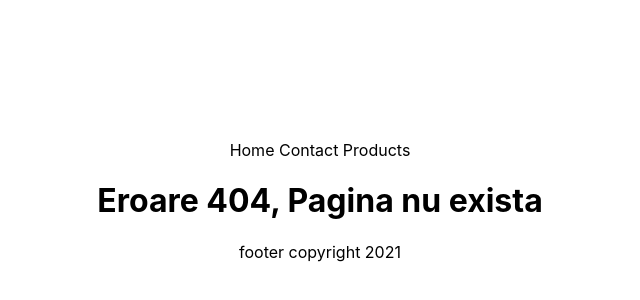
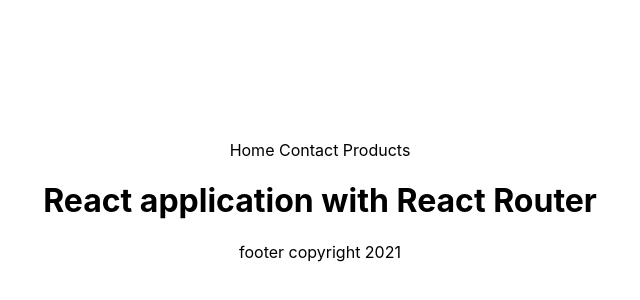
Before and after one commit to cenescu78/g2-final-project, a React (Create React App) app: page /about in a window 1280 px wide. Before the commit this address had no page. Shown: the part 20-320 px from the top of the page, without its empty margins (320-960 px from the left). Built offline with nearby package versions, Linux system fonts and the light colour scheme.

Commit message:
exercise 1

```diff
--- a/src/App.js
+++ b/src/App.js
@@ -4,9 +4,8 @@
 import { ContactUs } from "./pages/contact-us";
 import { NotFound } from "./pages/not-found";
 import { Menu } from "./components/menu";
-import { ProductDetails } from "./pages/products/product-details";
-import { ProductList } from "./pages/products/product-list";
 import { Products } from "./pages/products";
+import { About } from "./pages/about/about";
 
 function App() {
     return (
@@ -16,6 +15,7 @@
                 <Routes>
                     <Route path={'/'} element={<Home />} />
                     <Route path={'/contact-us'} element={<ContactUs />} />
+                    <Route path={'/about/*'} element={<About />} />
                     <Route path={'/produse/*'} element={<Products />} />
                     <Route path={'*'} element={<NotFound />} />
                 </Routes>
--- /dev/null
+++ b/src/pages/about/about-company.js
@@ -0,0 +1,11 @@
+import React from 'react';
+
+export function AboutCompany() {
+
+
+    return (
+        <div>
+            A little more about the company...
+        </div>
+    )
+}
--- /dev/null
+++ b/src/pages/about/about-us.js
@@ -0,0 +1,11 @@
+import React from 'react';
+
+export function AboutUs(){
+
+
+    return (
+        <div>
+            A little more about us...
+        </div>
+    )
+}
--- /dev/null
+++ b/src/pages/about/about.js
@@ -0,0 +1,18 @@
+import React from 'react';
+import { Route, Routes } from "react-router-dom";
+import { AboutUs } from "./about-us";
+import { AboutCompany } from "./about-company";
+
+export function About() {
+
+    return (
+        <div>
+            <h1>React application with React Router</h1>
+
+            <Routes>
+                <Route path={'/us'} element={<AboutUs />} />
+                <Route path={'/company'} element={<AboutCompany />} />
+            </Routes>
+        </div>
+    )
+}
--- a/src/pages/products/index.js
+++ b/src/pages/products/index.js
@@ -8,7 +8,7 @@
     return (
         <div style={{display: 'flex'}}>
             <div style={{padding: '2rem', margin: '2rem', border: '1px solid black'}}>
-                Favorit product list
+                Favorite product list
             </div>
             <Routes>
                 <Route path={'/'} element={<ProductList />} />
--- a/src/pages/products/product-details.js
+++ b/src/pages/products/product-details.js
@@ -10,7 +10,6 @@
     return (
         <div>
             <h1> this is the {params.productName} page</h1>
-
         </div>
     )
 }
```
